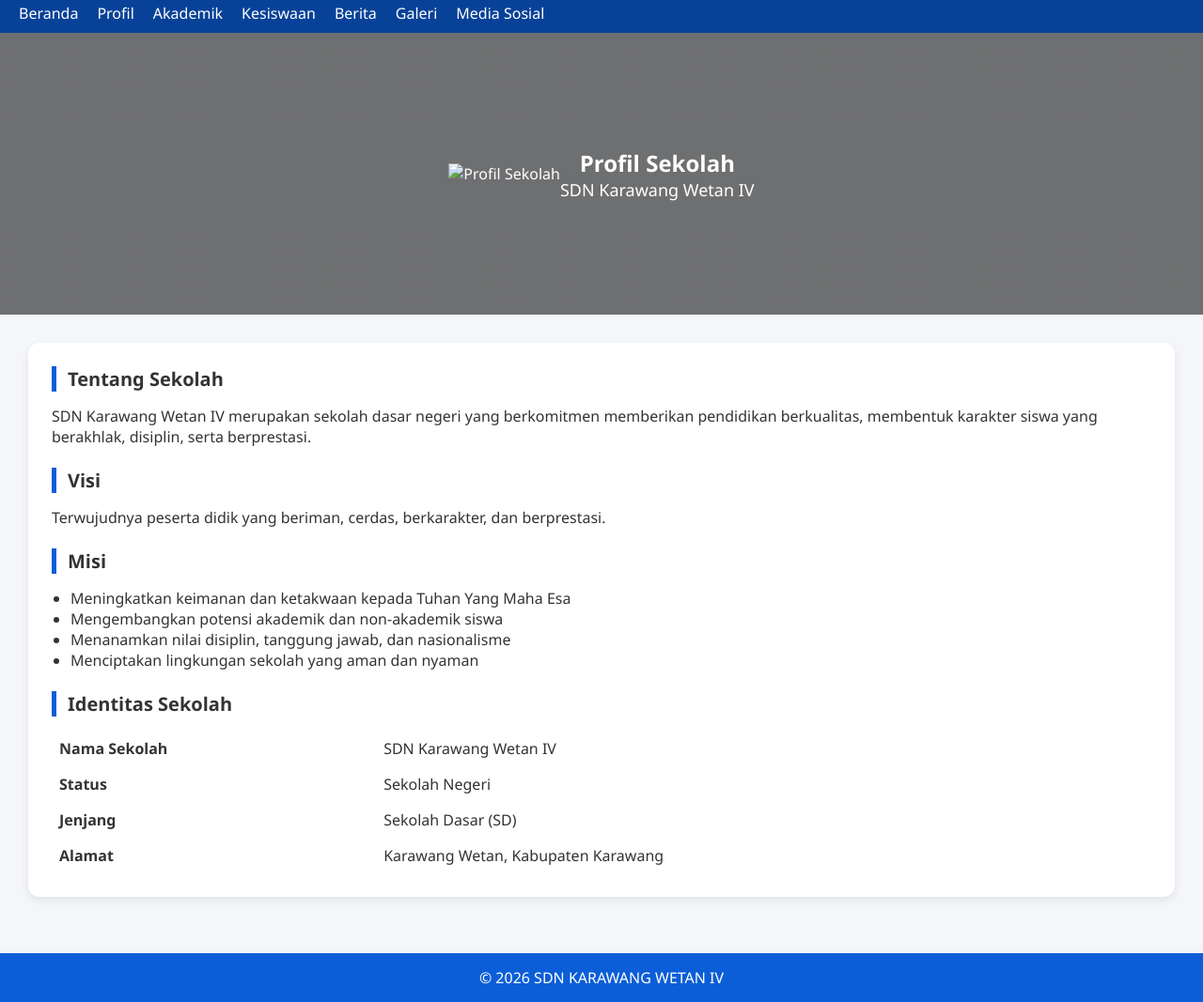
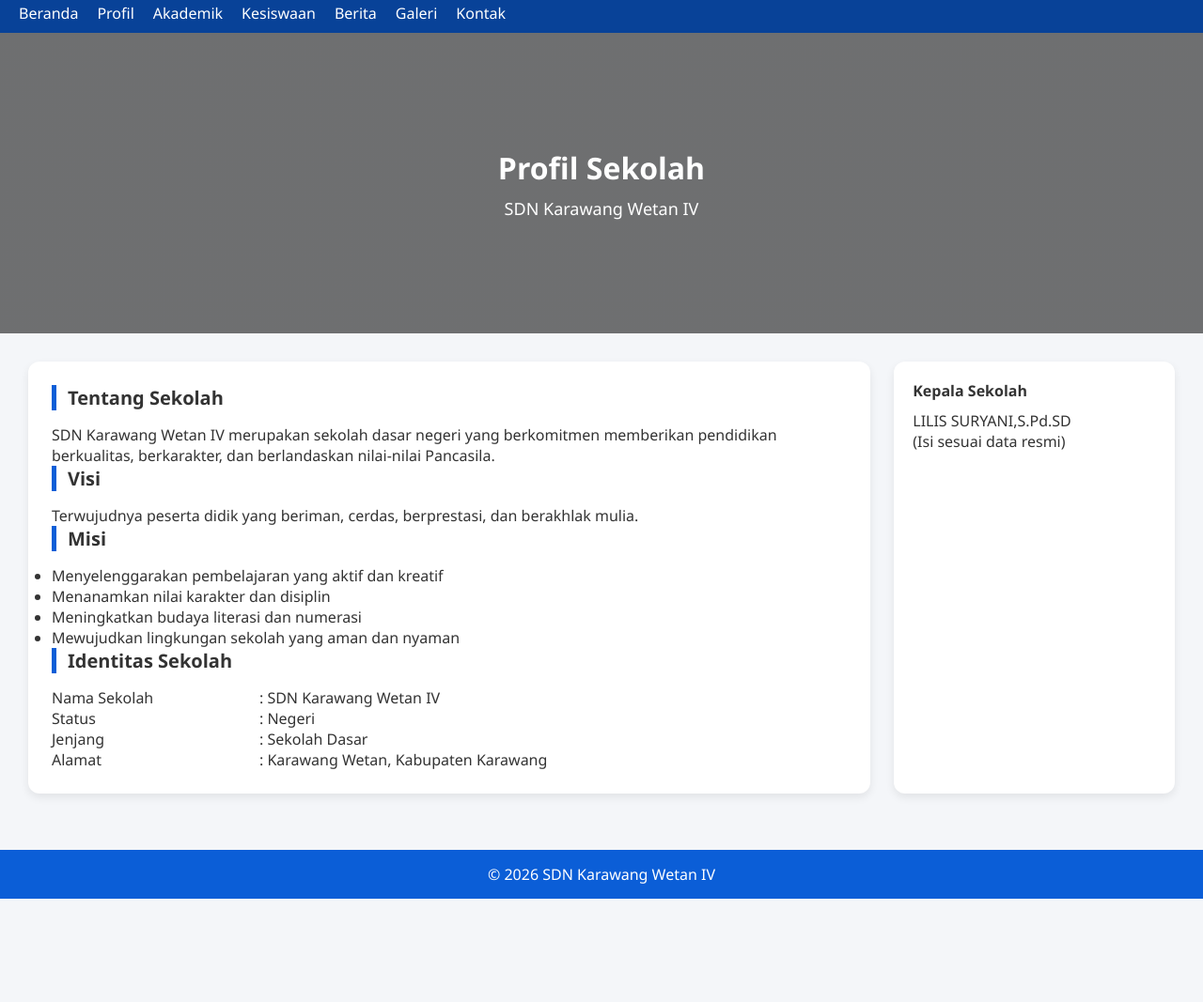
Before and after one commit to heyandre40-stack/sdn-karawang-wetan-iv, a plain HTML site: page profil.html in a window 1280 px wide. Shown: the part 147-1214 px from the top of the page at 94% size. After the commit the page ends 1104 px from the top, so only its background shows below. Drawn offline with Linux system fonts and the light colour scheme.

Commit message:
Add files via upload

```diff
--- a/profil.html
+++ b/profil.html
@@ -2,15 +2,13 @@
 <html lang="id">
 <head>
     <meta charset="UTF-8">
-    <title>Profil Sekolah | SDN KARAWANG WETAN IV</title>
-
-    <link href="https://fonts.googleapis.com/css2?family=Inter:wght@300;400;500;600;700&display=swap" rel="stylesheet">
+    <title>Profil Sekolah - SDN Karawang Wetan IV</title>
+    <meta name="viewport" content="width=device-width, initial-scale=1.0">
+    <link href="https://fonts.googleapis.com/css2?family=Inter:wght@300;400;600;700&display=swap" rel="stylesheet">
     <link rel="stylesheet" href="style.css">
-    <link rel="icon" href="logo.jpg">
 </head>
 <body>
 
-<!-- HEADER -->
 <header class="header">
     <div class="header-left">
         <img src="logo.jpg" alt="Logo SDN Karawang Wetan IV" class="logo">
@@ -21,7 +19,6 @@
     </div>
 </header>
 
-<!-- NAVBAR -->
 <nav class="navbar">
     <a href="index.html">Beranda</a>
     <a href="profil.html">Profil</a>
@@ -29,73 +26,58 @@
     <a href="#">Kesiswaan</a>
     <a href="#">Berita</a>
     <a href="#">Galeri</a>
-    <a href="#">Media Sosial</a>
+    <a href="#">Kontak</a>
 </nav>
 
-<!-- HERO PROFIL -->
-<section class="hero" style="height:300px">
-    <img src="perpustakaan.jpg" alt="Profil Sekolah" class="hero-img">
-    <div class="hero-text">
-        <div class="hero-box">
-            <h1>Profil Sekolah</h1>
-            <p>SDN Karawang Wetan IV</p>
-        </div>
+<section class="hero">
+    <div>
+        <h2>Profil Sekolah</h2>
+        <p>SDN Karawang Wetan IV</p>
     </div>
 </section>
 
-<!-- KONTEN PROFIL -->
-<main class="container" style="grid-template-columns: 1fr;">
-
+<main class="container">
     <section class="content">
         <h3 class="section-title">Tentang Sekolah</h3>
         <p>
             SDN Karawang Wetan IV merupakan sekolah dasar negeri yang berkomitmen
-            memberikan pendidikan berkualitas, membentuk karakter siswa yang berakhlak,
-            disiplin, serta berprestasi.
+            memberikan pendidikan berkualitas, berkarakter, dan berlandaskan nilai-nilai
+            Pancasila.
         </p>
-        <br>
 
         <h3 class="section-title">Visi</h3>
         <p>
-            Terwujudnya peserta didik yang beriman, cerdas, berkarakter, dan berprestasi.
+            Terwujudnya peserta didik yang beriman, cerdas, berprestasi, dan berakhlak mulia.
         </p>
-        <br>
 
         <h3 class="section-title">Misi</h3>
-        <ul style="padding-left:20px">
-            <li>Meningkatkan keimanan dan ketakwaan kepada Tuhan Yang Maha Esa</li>
-            <li>Mengembangkan potensi akademik dan non-akademik siswa</li>
-            <li>Menanamkan nilai disiplin, tanggung jawab, dan nasionalisme</li>
-            <li>Menciptakan lingkungan sekolah yang aman dan nyaman</li>
+        <ul>
+            <li>Menyelenggarakan pembelajaran yang aktif dan kreatif</li>
+            <li>Menanamkan nilai karakter dan disiplin</li>
+            <li>Meningkatkan budaya literasi dan numerasi</li>
+            <li>Mewujudkan lingkungan sekolah yang aman dan nyaman</li>
         </ul>
-        <br>
 
         <h3 class="section-title">Identitas Sekolah</h3>
-        <table style="width:100%; border-collapse:collapse">
-            <tr>
-                <td style="padding:8px; font-weight:600;">Nama Sekolah</td>
-                <td style="padding:8px;">SDN Karawang Wetan IV</td>
-            </tr>
-            <tr>
-                <td style="padding:8px; font-weight:600;">Status</td>
-                <td style="padding:8px;">Sekolah Negeri</td>
-            </tr>
-            <tr>
-                <td style="padding:8px; font-weight:600;">Jenjang</td>
-                <td style="padding:8px;">Sekolah Dasar (SD)</td>
-            </tr>
-            <tr>
-                <td style="padding:8px; font-weight:600;">Alamat</td>
-                <td style="padding:8px;">Karawang Wetan, Kabupaten Karawang</td>
-            </tr>
+        <table style="width:100%; border-collapse:collapse;">
+            <tr><td>Nama Sekolah</td><td>: SDN Karawang Wetan IV</td></tr>
+            <tr><td>Status</td><td>: Negeri</td></tr>
+            <tr><td>Jenjang</td><td>: Sekolah Dasar</td></tr>
+            <tr><td>Alamat</td><td>: Karawang Wetan, Kabupaten Karawang</td></tr>
         </table>
     </section>
 
+    <aside class="sidebar">
+        <h4>Kepala Sekolah</h4>
+        <p>
+            LILIS SURYANI,S.Pd.SD</S><br>
+            (Isi sesuai data resmi)
+        </p>
+    </aside>
 </main>
 
-<!-- FOOTER -->
 <footer class="footer">
-    <p>© 2026 SDN KARAWANG WETAN IV</p>
+    <p>© 2026 SDN Karawang Wetan IV</p>
 </footer>
 
 </body>
--- a/style.css
+++ b/style.css
@@ -136,3 +136,17 @@ body {
         gap: 10px;
     }
 }
+.wa-btn {
+    display: inline-block;
+    margin-top: 8px;
+    background: #25d366;
+    color: white;
+    padding: 10px 14px;
+    border-radius: 8px;
+    text-decoration: none;
+    font-weight: 600;
+}
+
+.wa-btn:hover {
+    background: #1ebe5d;
+}
```
Also changed, not shown: index.html (+15 -0 lines).
